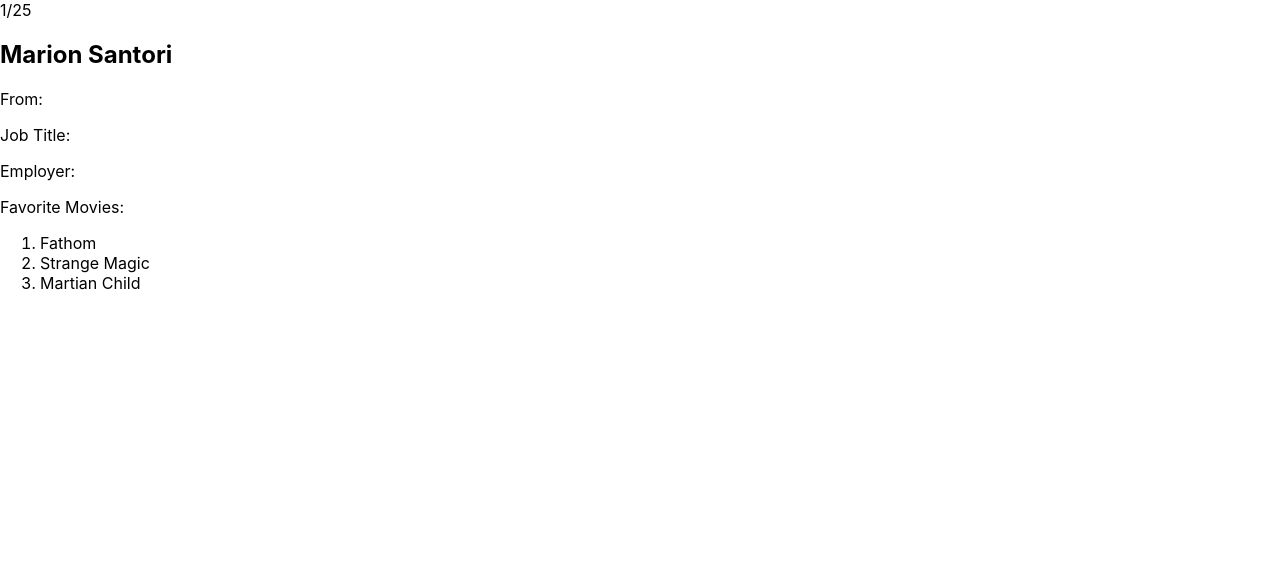
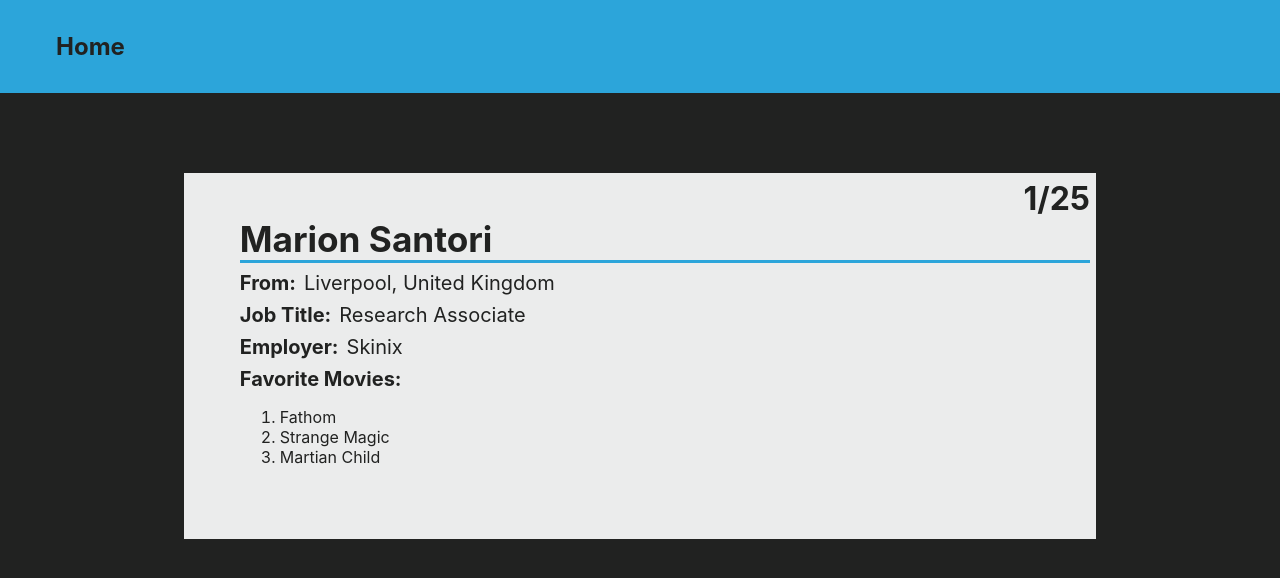
Before and after one commit to dallasmay/react-user-directory, a React (Create React App) app: page / in a window 1280 px wide. Shown: the top 578 px of the page. Built offline with nearby package versions, Linux system fonts and the light colour scheme.

Commit message:
added nav, styling for positioning and colors for UserCard/Nav

```diff
--- a/src/App.js
+++ b/src/App.js
@@ -1,9 +1,11 @@
 import UserCard from "./components/UserCard";
+import Nav from "./components/Nav";
 
 
 function App() {
   return (
     <div>
+      <Nav />
       <UserCard />
     </div>
   );
--- /dev/null
+++ b/src/components/ControlBar.js
@@ -0,0 +1,3 @@
+const ControlBar = () => {};
+
+export default ControlBar;
--- /dev/null
+++ b/src/components/Nav.css
@@ -0,0 +1,8 @@
+.nav {
+    background-color: var(--blue);
+    padding: 2rem 3.5rem;
+}
+.nav-link {
+    margin: 0rem;
+    font-size: 1.5rem;
+}
--- /dev/null
+++ b/src/components/Nav.js
@@ -0,0 +1,11 @@
+import "./Nav.css";
+
+const Nav = () => {
+    return (
+      <div className="nav">
+        <h3 className="nav-link">Home</h3>
+      </div>
+    );
+};
+
+export default Nav;
--- /dev/null
+++ b/src/components/UserCard.css
@@ -0,0 +1,27 @@
+.user-card {
+    background-color: var(--white);
+    padding: 0.4rem 0.4rem 3.5rem 3.5rem;
+    max-width: 850px;
+    margin: 5rem auto;
+}
+.counter-flex {
+    display: flex;
+    justify-content: flex-end;
+}
+.userCounter {
+    font-size: 2rem;
+    font-weight: bold;
+}
+.card-name {
+    font-size: 2.2rem;
+    margin: 0rem;
+    border-bottom: 3px solid var(--blue);
+}
+.descriptor {
+    font-weight: bold;
+    margin-right: .5rem;
+}
+.about {
+    font-size: 1.25rem;
+    margin: .5rem 0rem 0rem 0rem;
+}
--- a/src/components/UserCard.js
+++ b/src/components/UserCard.js
@@ -1,15 +1,32 @@
+import { useState } from "react";
+
+import "./UserCard.css";
+
 const UserCard = () => {
     return (
-      <div>
+      <div className="user-card-container">
+        <div className="user-card">
           <div className="counter-flex">
             <div className="userCounter">1/25</div>
           </div>
           <div className="info-container">
-          <h2>Marion Santori</h2>
-          <p>{`From:`}</p>
-          <p>{`Job Title:`}</p>
-          <p>{`Employer:`}</p>
-          <p>{`Favorite Movies:`}</p>
+            <h2 className="card-name">Marion Santori</h2>
+            <p className="about">
+              <span className="descriptor">From:</span>
+              {`Liverpool, United Kingdom`}
+            </p>
+            <p className="about">
+              <span className="descriptor">Job Title:</span>
+              {`Research Associate`}
+            </p>
+            <p className="about">
+              <span className="descriptor">Employer:</span>
+              {`Skinix`}
+            </p>
+            <p className="about">
+              <span className="descriptor">Favorite Movies:</span>
+              {``}
+            </p>
             <ol>
               <li>Fathom</li>
               <li>Strange Magic</li>
@@ -17,6 +34,7 @@ const UserCard = () => {
             </ol>
           </div>
         </div>
+      </div>
     );
 }
 
--- a/src/index.css
+++ b/src/index.css
@@ -1,3 +1,9 @@
+:root {
+  --blue: #2CA5DA;
+  --white: #EBECEC;
+  --black: #212221;
+}
+
 body {
   margin: 0;
   font-family: -apple-system, BlinkMacSystemFont, 'Segoe UI', 'Roboto', 'Oxygen',
@@ -5,6 +11,8 @@ body {
     sans-serif;
   -webkit-font-smoothing: antialiased;
   -moz-osx-font-smoothing: grayscale;
+  background-color: var(--black);
+  color: var(--black);
 }
 
 code {
```
Lines whose indentation alone changed are shown as unchanged.
